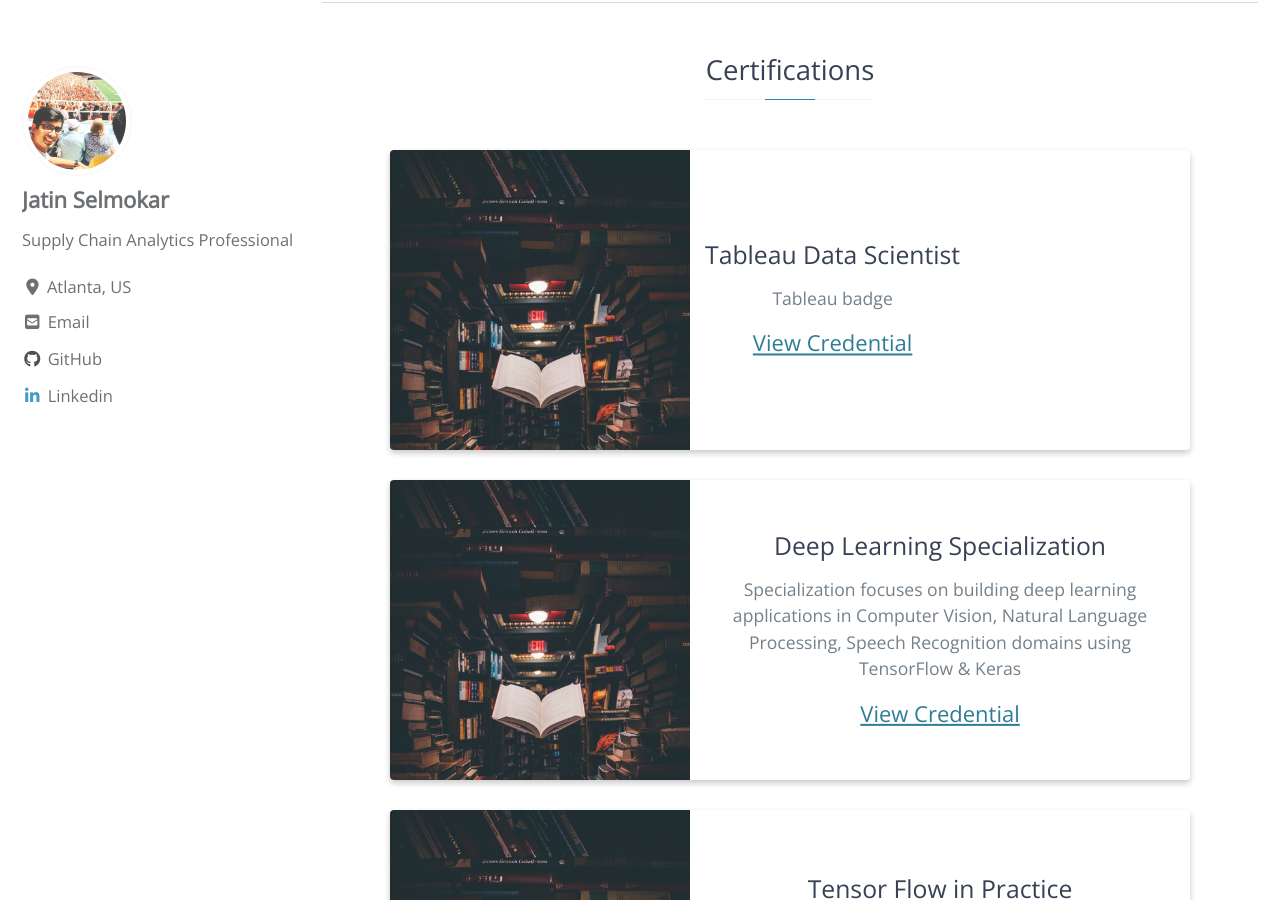
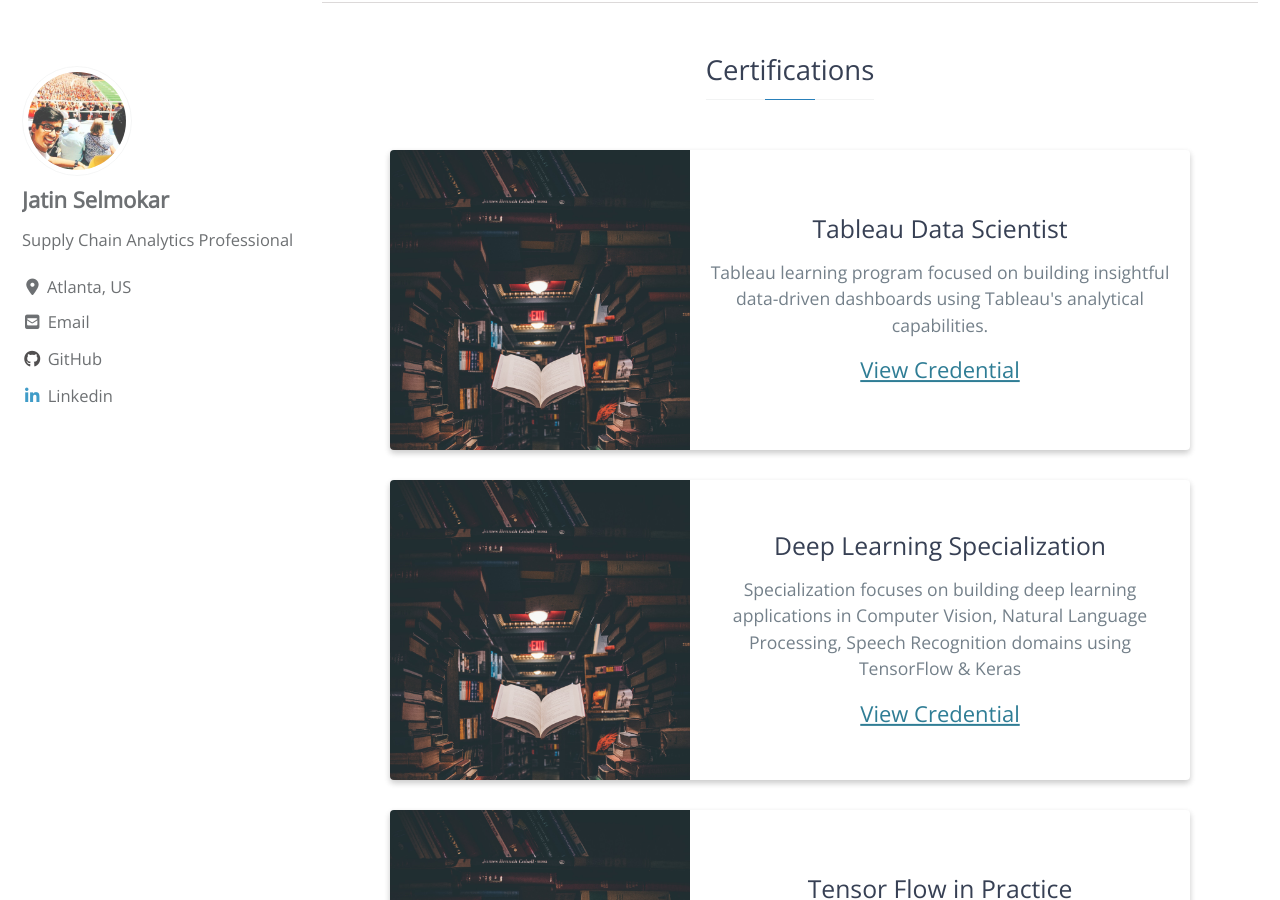
Before and after one commit to jatinselmokar/jatinselmokar.github.io, a Jekyll site: the page built from index.html, in a window 1280 px wide and 900 px high, scrolled down 2313 px. Built offline with Jekyll 4.4.1, drawn with Linux system fonts in a browser that asks for light colours; cached includes are drawn as plain includes; nearby versions of some CDN libraries; the list of posts is cut into pages by our own code.

Commit message:
certification update

```diff
--- a/_includes/resume.html
+++ b/_includes/resume.html
@@ -93,7 +93,8 @@
                   <div class="project-info">
                       <h3>Tableau Data Scientist</h3>
                       <p>
-                        Tableau badge
+                        Tableau learning program focused on building
+                        insightful data-driven dashboards using Tableau's analytical capabilities.
                       </p>
                       <a href="https://www.youracclaim.com/badges/e5925492-d873-4b21-b683-d0929b3f7aaa/linked_in_profile" target="_blank">View Credential</a>
                   </div>
```
